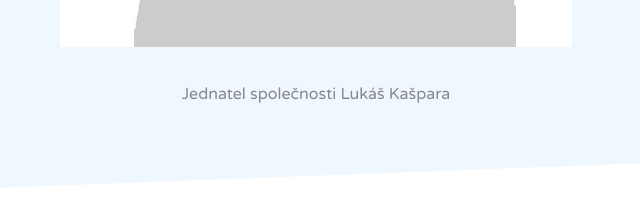
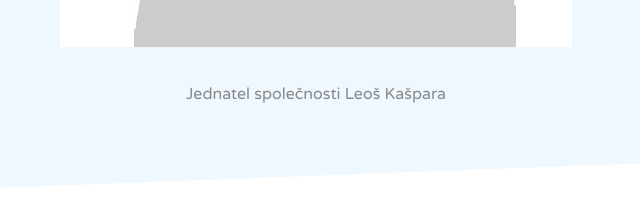
Before and after one commit to Chidling1/mechanical-sprays-ht, a plain HTML site: page index.html in a window 1280 px wide. Shown: the part 1198-1400 px from the top of the page, 324-964 px from the left. Drawn offline with Linux system fonts and the light colour scheme.

Commit message:
Add files via upload

```diff
--- a/index.html
+++ b/index.html
@@ -81,7 +81,7 @@
         <div class="container">
             <img src="assets/dummy-portrait.jpg" alt="Lukáš Kaspara" class="portrait">
             <div class="comp">
-                <p>Jednatel společnosti Lukáš Kašpara</p>
+                <p>Jednatel společnosti Leoš Kašpara</p>
         </div>
     </section>
 
```
